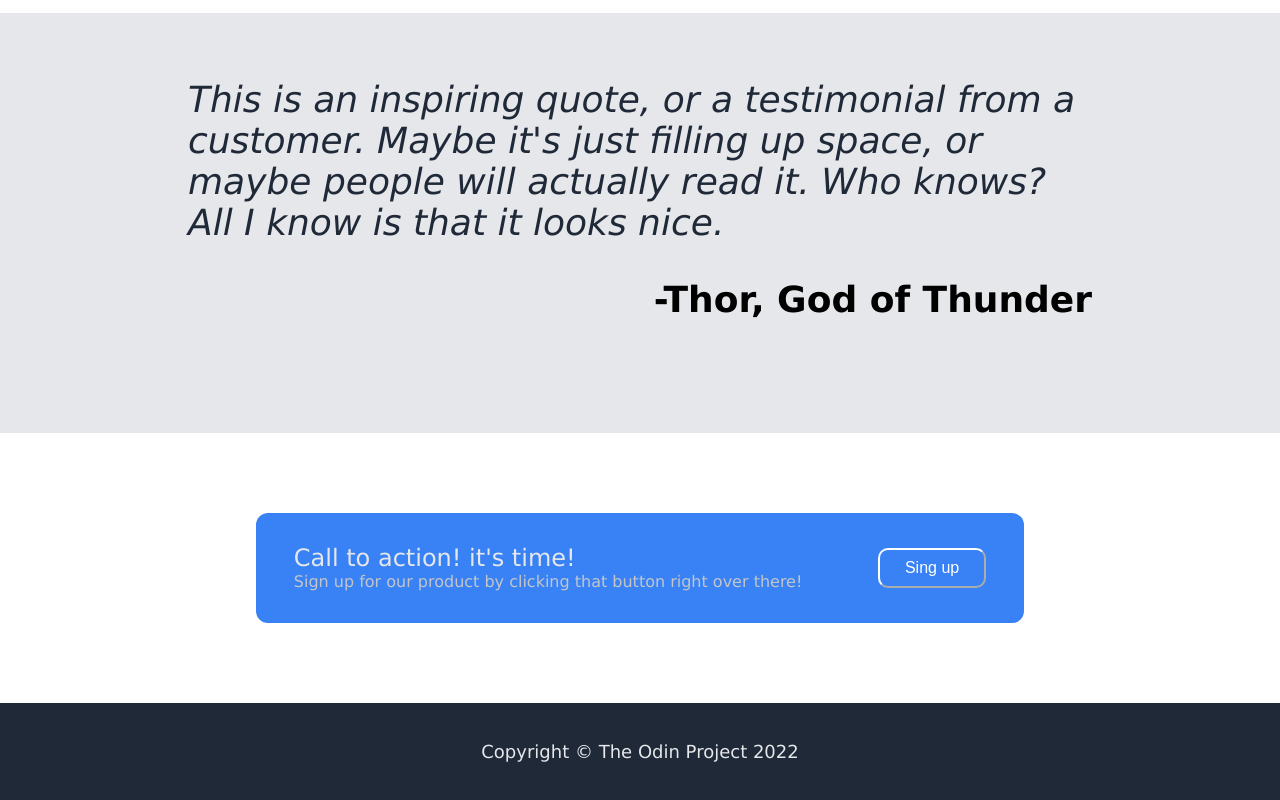
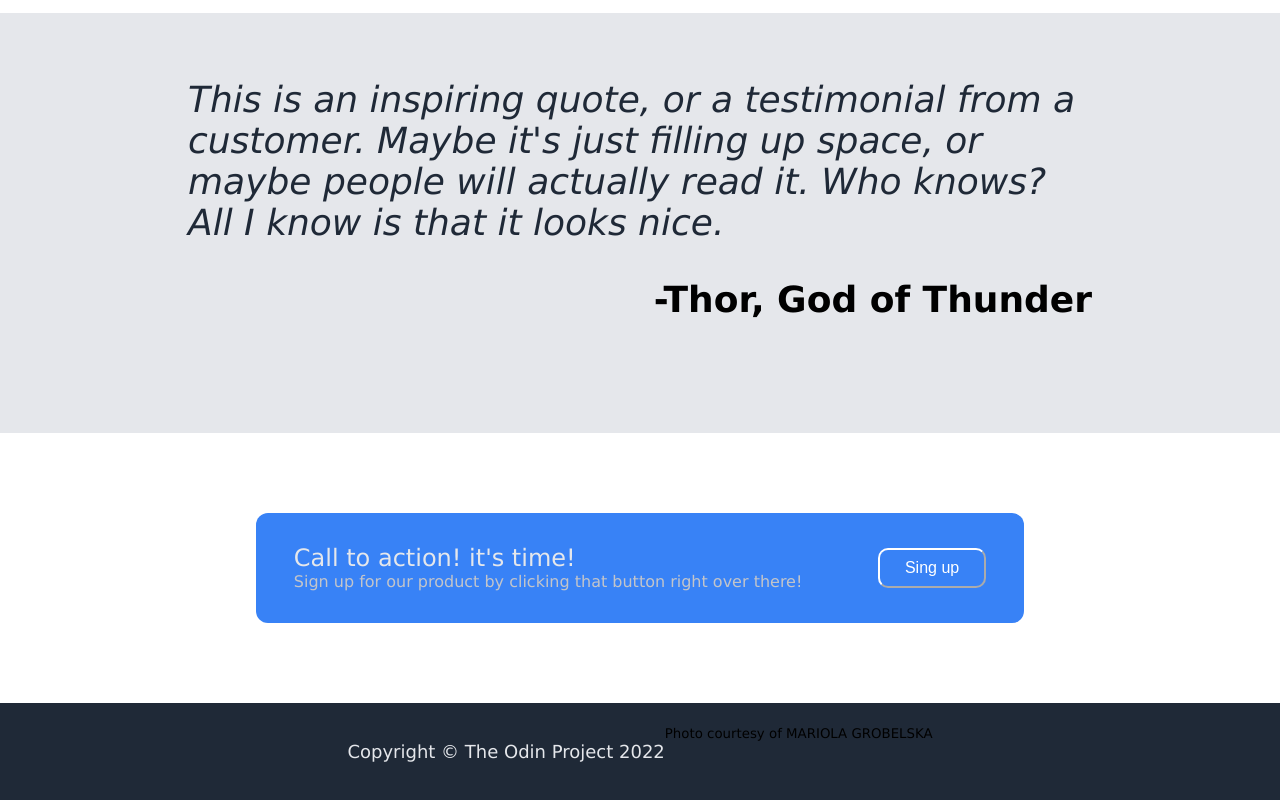
Before and after one commit to sahiwal87/odin-landing-page, a plain HTML site: page index.html in a window 1280 px wide. Shown: the part 1029-1829 px from the top of the page. Drawn offline with Linux system fonts and the light colour scheme.

Commit message:
final commit

```diff
--- a/index.html
+++ b/index.html
@@ -22,9 +22,7 @@
             <div class="left-items">
                 <div>This website is awesome</div>
                 <div>
-                    <p>This website has some subtext that goes under the main title. It's a smaller font and the color
-                        is
-                        lower contrast</p>
+                    <p>This website has some subtext that goes under the main title. It's a smaller font and the color is lower contrast</p>
                 </div>
                 <button>Sign up</button>
             </div>
@@ -67,9 +65,7 @@
 
     <div class="quote">
         <div class="quote-item">
-            <p>This is an inspiring quote, or a testimonial from a customer. Maybe
-                it's just filling up space, or maybe people will actually read it.
-                Who knows? All I know is that it looks nice.
+            <p>This is an inspiring quote, or a testimonial from a customer. Maybe it's just filling up space, or maybe people will actually read it. Who knows? All I know is that it looks nice.
             </p>
             <h3> -Thor, God of Thunder</h3>
         </div>
@@ -94,8 +90,11 @@
             <p>Copyright © The Odin Project 2022</p>
         </div>
 
+        <div>
+            <small>Photo courtesy of MARIOLA GROBELSKA<a href="https://unsplash.com/@mariolagr"></a></small>
+        </div>
+
     </div>
-
     </div>
 </body>
 
--- a/style.css
+++ b/style.css
@@ -174,3 +174,7 @@ div p {
     background-color: #1f2937;
     font-family: Verdana, Geneva, Tahoma, sans-serif;
 }
+
+.footer small {
+    justify-content: right;
+}
```
Also changed, not shown: 1 other file.
